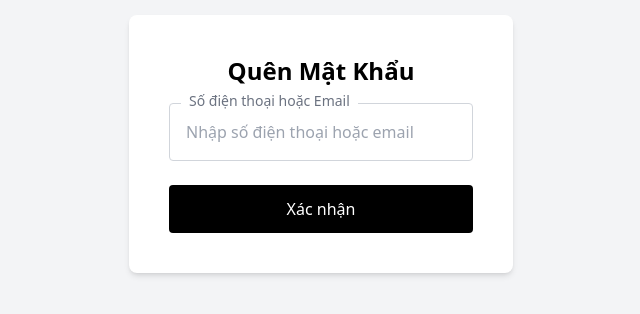
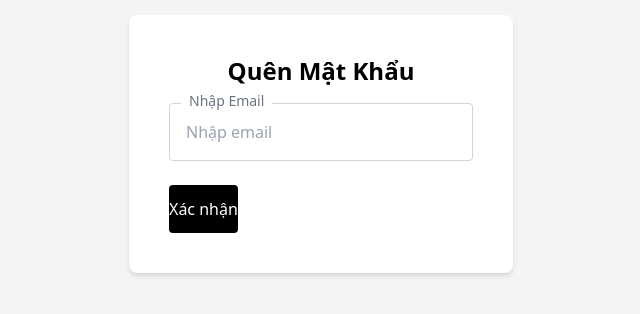
Before and after one commit to git-TNK/Project_SWP391, a React (Vite) app in the folder SWP391_KitLab_FE/: page /forgotpassword in a window 1280 px wide. Shown: the part 256-570 px from the top of the page, without its empty margins (319-959 px from the left). Built offline with nearby package versions, Linux system fonts and the light colour scheme.

Commit message:
Complete ForgotPassword

```diff
--- a/SWP391_KitLab_FE/src/App.jsx
+++ b/SWP391_KitLab_FE/src/App.jsx
@@ -14,7 +14,6 @@ import AdminOrder from "./pages/admin/admin-order";
 import AddProduct from "./pages/admin/admin-add-product";
 import AdminViewProduct from "./pages/admin/admin-product-view";
 import ForgotPasswordPage from "./pages/forgotpassword/ForgotPassWordPage";
-import ResetPasswordPage from "./pages/resetpassword/ResetPasswordPage";
 import OrderHistoryPage from "./pages/orderHistory/OrderHistoryPage";
 
 import ProductViewPage from "./pages/products/ProductViewPage";
@@ -41,7 +40,6 @@ function App() {
         <Route path="/" element={<HomePage />}></Route>
         <Route path="/login" element={<LoginPage />}></Route>
         <Route path="/forgotpassword" element={<ForgotPasswordPage />}></Route>
-        <Route path="/resetpassword" element={<ResetPasswordPage />}></Route>
         <Route path="/register" element={<RegisterPage />}></Route>
         <Route path="/edit-profile" element={<EditProfile />}></Route>
         <Route path="/view-profile" element={<ViewProfile/>}></Route>
--- a/SWP391_KitLab_FE/src/pages/forgotpassword/ForgotPassWordPage.jsx
+++ b/SWP391_KitLab_FE/src/pages/forgotpassword/ForgotPassWordPage.jsx
@@ -1,7 +1,46 @@
-import React, { useEffect } from "react";
-import { NavLink } from "react-router-dom";
+import React, { useEffect, useState } from "react";
+import { useNavigate } from "react-router-dom";
 
 function ForgotPasswordPage() {
+  const [email, setEmail] = useState("");
+  const [successMessage, setSuccessMessage] = useState(""); // State để lưu thông báo thành công
+  const navigate = useNavigate(); // Hook để điều hướng
+
+  async function fetchForgotPassword() {
+    try {
+      const response = await fetch(`http://localhost:5056/api/Email/sendMailForgotPassword/${email}`, {
+        method: 'PUT',
+        headers: {
+          'Content-Type': 'application/json'
+        },
+        body: JSON.stringify({
+          To: email,
+          Subject: "Reset Your Password",
+          Body: "Here is your new password: "
+        })
+      });
+
+      console.log("Response status:", response.status);
+      const responseBody = await response.text(); // Lấy phản hồi dưới dạng văn bản
+      console.log("Response body:", responseBody); // Log phản hồi
+
+      if (response.ok) {
+        setSuccessMessage("Email đã được gửi thành công!"); // Cập nhật thông báo thành công
+
+        // Điều hướng về trang đăng nhập sau 3 giây
+        setTimeout(() => {
+          navigate("/login");
+        }, 1500);
+      } else {
+        console.error("Error:", response.statusText);
+        setSuccessMessage("Đã xảy ra lỗi. Vui lòng thử lại."); // Thêm thông báo lỗi
+      }
+    } catch (error) {
+      console.error("Fetch error:", error);
+      setSuccessMessage("Đã xảy ra lỗi. Vui lòng thử lại."); // Thêm thông báo lỗi
+    }
+  }
+
   useEffect(() => {
     document.body.classList.add(
       "bg-gray-100",
@@ -25,28 +64,37 @@ function ForgotPasswordPage() {
     <div>
       <div className="bg-white p-10 rounded-lg shadow-md w-96 text-center">
         <h2 className="text-2xl font-bold mb-4">Quên Mật Khẩu</h2>
-        <form>
+        <form onSubmit={(e) => {
+          e.preventDefault();
+          fetchForgotPassword();
+        }}>
           <div className="relative mb-6">
             <label
               htmlFor="contact"
               className="absolute -top-3 left-3 bg-white px-2 text-gray-500 text-sm"
             >
-              Số điện thoại hoặc Email
+              Nhập Email
             </label>
             <input
-              type="text"
+              type="email"
               id="contact"
-              placeholder="Nhập số điện thoại hoặc email"
+              placeholder="Nhập email"
+              value={email}
+              onChange={(e) => setEmail(e.target.value)}
               className="w-full p-4 border border-gray-300 rounded focus:outline-none focus:ring-2 focus:ring-blue-500"
+              required
             />
           </div>
-          <NavLink
-            to="/resetpassword"
+          <button
+            type="submit"
             className="block bg-black text-white py-3 rounded hover:bg-gray-800 transition duration-300"
           >
             Xác nhận
-          </NavLink>
+          </button>
         </form>
+        {successMessage && ( // Hiện thông báo thành công nếu có
+          <div className="mt-4 text-green-500">{successMessage}</div>
+        )}
       </div>
     </div>
   );
--- a/SWP391_KitLab_FE/src/pages/resetpassword/ResetPasswordPage.jsx
+++ /dev/null
@@ -1,34 +0,0 @@
-import React, { useEffect } from "react";
-import { NavLink } from "react-router-dom";
-
-function ResetPasswordPage() {
-  useEffect(() => {
-    document.body.classList.add("bg-gray-100", "flex", "justify-center", "items-center", "min-h-screen");
-    return () => {
-      document.body.classList.remove("bg-gray-100", "flex", "justify-center", "items-center", "min-h-screen");
-    };
-  }, []);
-
-  return (
-    <div>
-      <div className="bg-white p-10 rounded-lg shadow-md w-96 text-center">
-        <h2 className="text-2xl font-bold mb-4">Đặt Lại Mật Khẩu</h2>
-        <form>
-          <div className="relative mb-6">
-            <label htmlFor="new-password" className="absolute -top-3 left-3 bg-white px-2 text-gray-500 text-sm">Mật Khẩu Mới</label>
-            <input type="password" id="new-password" placeholder="Nhập mật khẩu mới" className="w-full p-4 border border-gray-300 rounded focus:outline-none focus:ring-2 focus:ring-blue-500"/>
-          </div>
-          <div className="relative mb-6">
-            <label htmlFor="confirm-password" className="absolute -top-3 left-3 bg-white px-2 text-gray-500 text-sm">Xác Nhận Mật Khẩu</label>
-            <input type="password" id="confirm-password" placeholder="Nhập lại mật khẩu" className="w-full p-4 border border-gray-300 rounded focus:outline-none focus:ring-2 focus:ring-blue-500"/>
-          </div>
-          <NavLink to="/login" className="block bg-black text-white py-3 rounded hover:bg-gray-800 transition duration-300">
-            Xác nhận
-          </NavLink>
-        </form>
-      </div>
-    </div>
-  );
-}
-
-export default ResetPasswordPage;
--- a/SWP391_KitLab_FE/src/pages/staff/ProcessingOrder.jsx
+++ b/SWP391_KitLab_FE/src/pages/staff/ProcessingOrder.jsx
@@ -78,12 +78,12 @@ function ProcessingOrder() {
                     <td className="border px-4 py-2 text-center">
                       <button
                         className={`${
-                          order.status === "Shipped"
+                          order.status === "Shipping"
                             ? "bg-gray-400 cursor-not-allowed"
                             : "bg-green-500 hover:bg-green-600"
                         } text-white font-bold py-1 px-2 rounded`}
                         onClick={() => handleUpdateOrderStatus(order.orderId)}
-                        disabled={order.status === "Shipped"}
+                        disabled={order.status === "Shipping"}
                       >
                         {order.status === "Shipping"
                           ? "Đã Xác Nhận"
```
